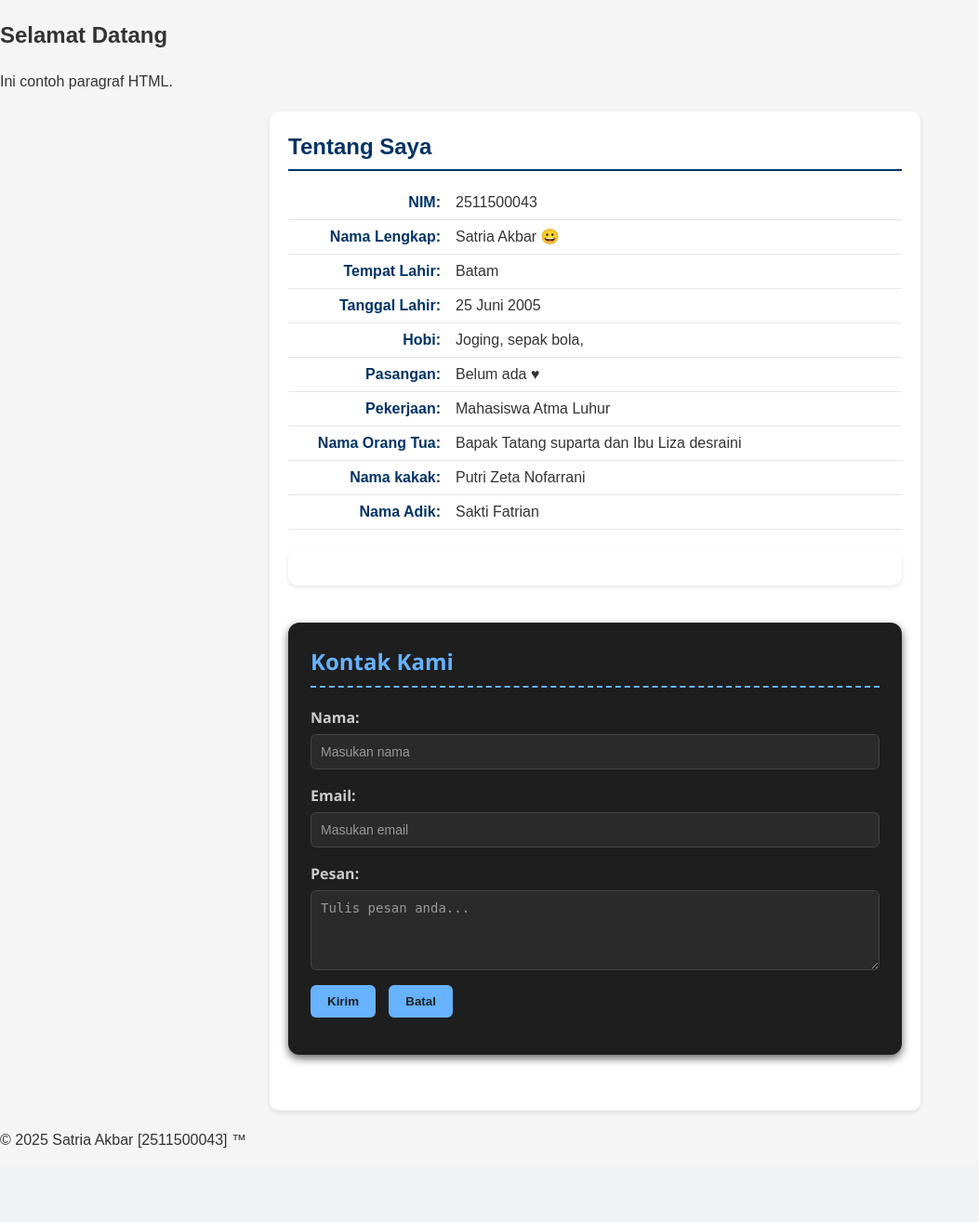
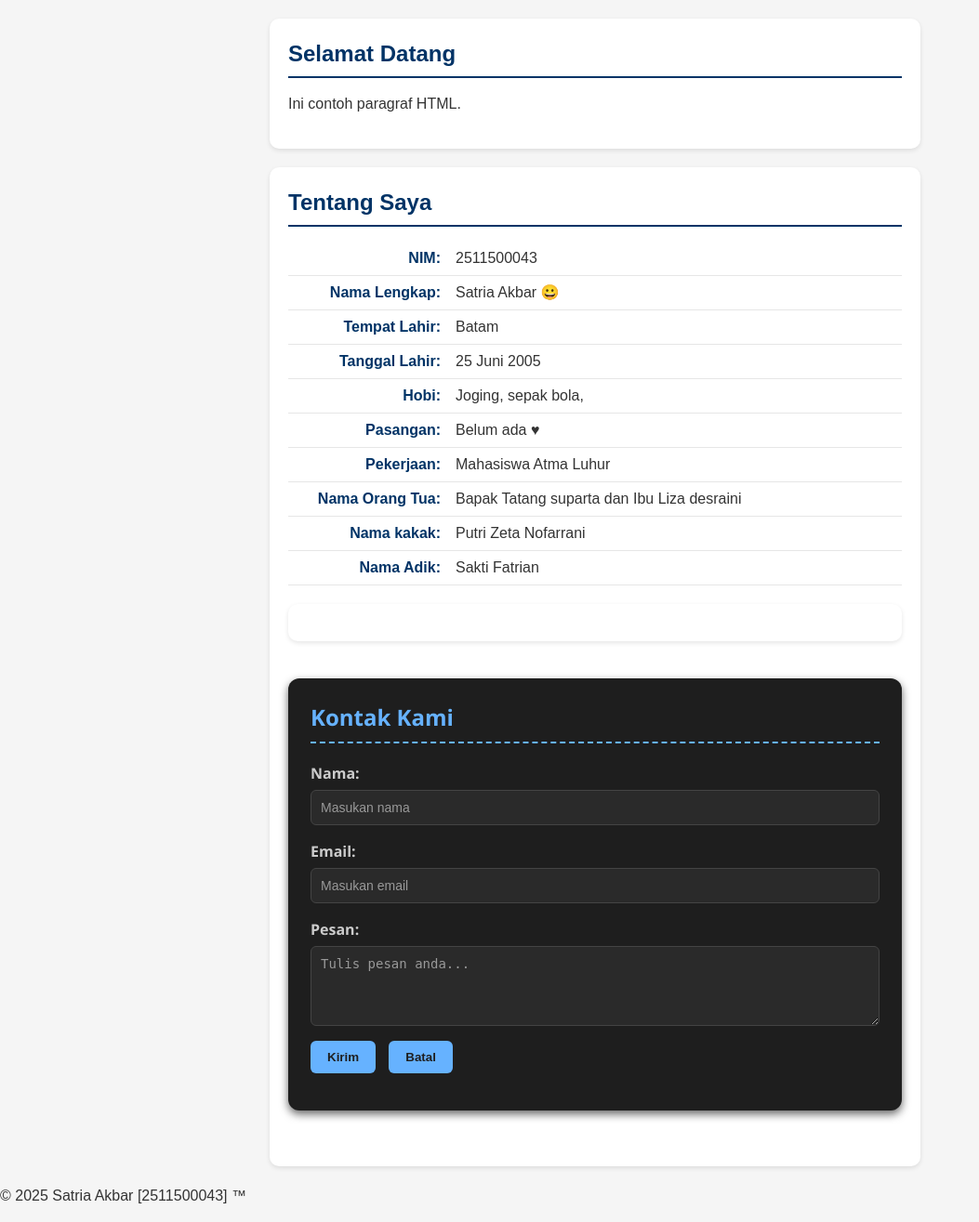
Before and after one commit to 2511500043-bit/2511500043-PWD-TI1B-25260, a PHP site: page /pertemuan-04/index.html in a window 1280 px wide. Shown: the part 219-1534 px from the top of the page at 93% size, without its empty margins (0-1053 px from the left). Before the commit the page ends 1454 px from the top, so only its background shows below. Run offline with PHP 8.4, Linux system fonts and the light colour scheme.

Commit message:
styling section#home

```diff
--- a/pertemuan-04/style.css
+++ b/pertemuan-04/style.css
@@ -32,6 +32,7 @@ header li a {
     padding: 6px 12px;
 }
 
+#home,
         #about {
           background-color: #ffffff;
           border-radius: 10px;
@@ -41,6 +42,7 @@ header li a {
           box-shadow: 0 2px 5px rgba(0, 0, 0, 0.1);
         }
 
+        #home h2,
         #about h2 {
           color: #003366;
           border-bottom: 2px solid #003366;
```
